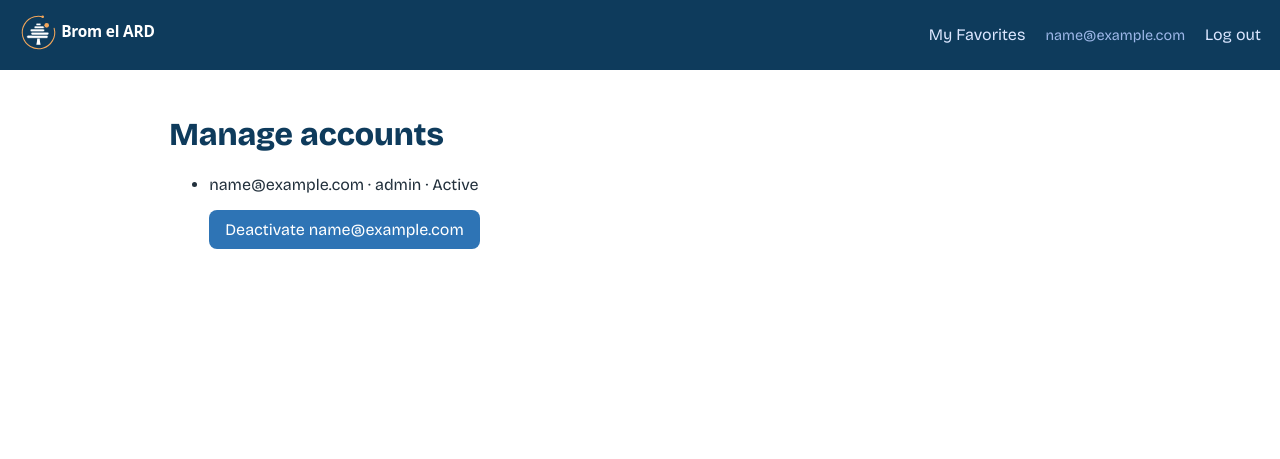
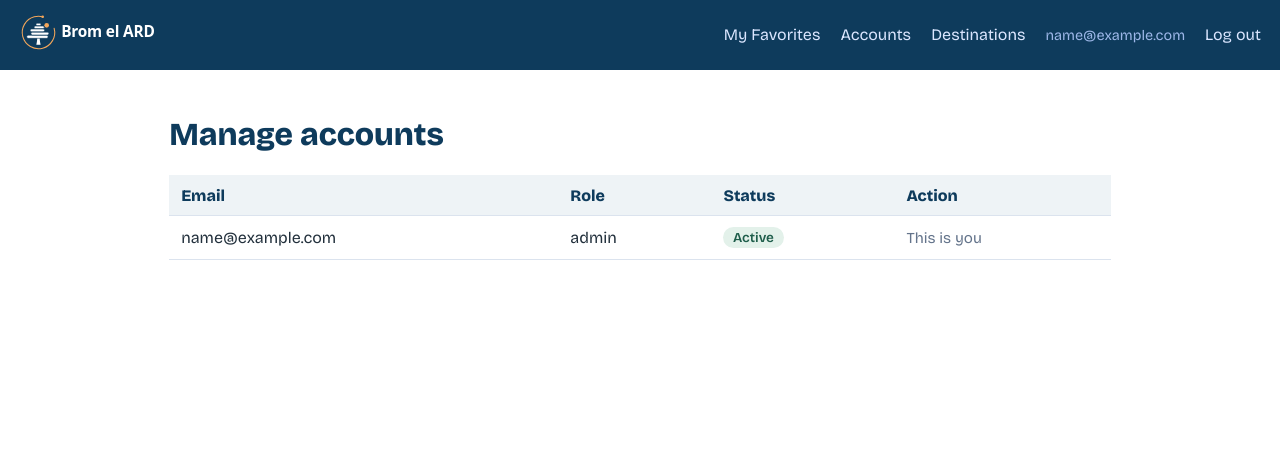
Before and after one commit to Domenico-Labaki/team-adr-project, a Flask app: page /admin/users in a window 1280 px wide. Shown: the top 459 px of the page. Run offline with Flask 3, Linux system fonts and the light colour scheme; the visitor is signed in with stand-in values (Sample User, id 1); tables that the repository leaves empty hold one stand-in row (values such as "Sample post"); some libraries are stand-ins or nearby versions.

Commit message:
B13: admin links in nav, accounts table with status badges, destinations cards and form styling

```diff
--- a/static/style.css
+++ b/static/style.css
@@ -171,3 +171,50 @@ button:disabled, .btn:disabled { opacity:.55; cursor:not-allowed; }
 /* Fields with an error get a red border (the error text under them says what is wrong,
    so colour is not the only signal) */
 .auth input[aria-invalid="true"] { border-color:var(--err); }
+
+/* ---------- B13: admin pages ---------- */
+/* Accounts table: full width, no double borders between cells */
+.admin-table { width:100%; border-collapse:collapse; margin-top:1rem; }
+/* Every cell: padding inside, a thin line under each row, text lined up at the top-left */
+.admin-table th, .admin-table td { padding:.65rem .75rem; border-bottom:1px solid var(--line);
+                                   text-align:left; vertical-align:middle; }
+/* Header row: light background and navy bold text so it reads as the column titles */
+.admin-table thead th { background:var(--bg); color:var(--navy); font-weight:700; }
+/* Light highlight on the row under the mouse, so it is easy to follow a row across */
+.admin-table tbody tr:hover { background:#f7f9fb; }
+/* Long emails may break onto a second line instead of pushing the table off the screen */
+.admin-table td:first-child { overflow-wrap:anywhere; }
+/* The forms in the Action cell take no extra space; the button is a bit smaller than page buttons */
+.admin-table form { margin:0; }
+.admin-table button { padding:.4rem .75rem; font-size:.9rem; overflow-wrap:anywhere; }
+
+/* Status badge: a small rounded "pill". The word (Active / Inactive) carries the meaning;
+   the colour is only an extra hint */
+.status { display:inline-block; padding:.15rem .6rem; border-radius:999px; font-size:.85rem; font-weight:600; }
+.status-active { background:#e3f1ea; color:var(--cedar); }   /* green for active */
+.status-inactive { background:#eceff3; color:#5b6470; }      /* grey for inactive */
+
+/* Phones: tighter cells and smaller text so all 4 columns still fit */
+@media (max-width:600px) {
+  .admin-table th, .admin-table td { padding:.5rem .4rem; font-size:.9rem; }
+}
+
+/* Destinations admin: each destination is a white "card" with a soft border */
+.admin-card { background:#fff; border:1px solid var(--line); border-radius:12px; padding:1rem 1.2rem; }
+/* The Featured badge sits in the middle of the heading line, with a small gap after the country */
+.admin-card h2 { margin-top:0; }   /* no extra browser gap above the title inside the card */
+.admin-card h2 .status { vertical-align:middle; margin-left:.4rem; }
+/* The form is one column: label, field, label, field, button, with even gaps between them */
+.admin-form { display:flex; flex-direction:column; gap:.4rem; }
+.admin-form label { font-weight:600; margin-top:.5rem; }
+/* Textarea and select: same look as the login fields; font-family:inherit because the browser
+   would otherwise use its own default font for these two elements */
+.admin-form textarea, .admin-form select { font-family:inherit; font-size:1rem; padding:.55rem .7rem;
+       border:1px solid var(--line); border-radius:8px; }
+/* The description box is tall enough for a paragraph and can only be resized up/down,
+   so the user cannot drag it wider than the card */
+.admin-form textarea { min-height:7rem; resize:vertical; line-height:1.5; }
+/* The select only needs to be as wide as "Yes"/"No", not the whole card */
+.admin-form select { align-self:flex-start; min-width:8rem; }
+/* The Save button keeps its natural width and sits under the fields */
+.admin-form button { align-self:flex-start; margin-top:.8rem; }
--- a/templates/admin/destinations.html
+++ b/templates/admin/destinations.html
@@ -3,10 +3,10 @@
 {% block content %}
 <h1>Manage destinations</h1>
 {% for destination in destinations %}
-  <section>
-    <h2>{{ destination.city }}, {{ destination.country }}</h2>
+  <section class="admin-card">
+    <h2>{{ destination.city }}, {{ destination.country }} {% if destination.is_featured %} <span class="status status-active">Featured</span> {% endif %}</h2>
     <form method="post"
-          action="{{ url_for('admin_destination_update', destination_id=destination.id) }}">
+          action="{{ url_for('admin_destination_update', destination_id=destination.id) }}" class="admin-form">
       <input type="hidden" name="csrf_token" value="{{ csrf_token() }}">
 
       <label for="description-{{ destination.id }}">Description</label>
--- a/templates/admin/users.html
+++ b/templates/admin/users.html
@@ -2,11 +2,23 @@
 {% block title %}Manage accounts{% endblock %}
 {% block content %}
 <h1>Manage accounts</h1>
-<ul>
+<table class="admin-table">
+  <thead>
+    <tr>
+      <th scope="col">Email</th>
+      <th scope="col">Role</th>
+      <th scope="col">Status</th>
+      <th scope="col">Action</th>
+    </tr>
+  </thead>
+  <tbody>
     {% for account in accounts %}
-    <li>
-      <p>{{ account.normalized_email }} · {{ account.role }}
-        · {{ "Active" if account.is_active else "Inactive" }}</p>
+      <tr>
+        <td>{{ account.normalized_email }}</td>
+        <td>{{ account.role }}</td>
+        <td><span class="status {{ 'status-active' if account.is_active else 'status-inactive'}}">{{ "Active" if account.is_active else "Inactive" }}</span></td>
+        <td>
+          {% if account.id != current_user.id %}
             <form method="post" action="{{ url_for('admin_user_status', user_id=account.id) }}">
               <input type="hidden" name="csrf_token" value="{{ csrf_token() }}">
               <button type="submit" name="status"
@@ -14,9 +26,14 @@
                 {{ "Deactivate" if account.is_active else "Activate" }} {{ account.normalized_email }}
               </button>
             </form>
-    </li>
           {% else %}
-    <li>No accounts found.</li>
+            <span class="hint">This is you</span>
+          {% endif %}
+        </td>
+      </tr>
+    {% else %}
+      <tr> <td colspan="4"> No accounts found. </td> </tr>
     {% endfor %}
-</ul>
+  </tbody>
+</table>
 {% endblock %}
--- a/templates/base.html
+++ b/templates/base.html
@@ -21,6 +21,10 @@
     <nav aria-label="Main navigation">
       {% if current_user %}
         <a href="{{ url_for('favorites') }}">My Favorites</a>
+        {% if current_user.role == "admin" %}
+          <a href="{{ url_for('admin_users') }}">Accounts</a>
+          <a href="{{ url_for('admin_destinations') }}">Destinations</a>
+        {% endif %}
         <span class="who">{{ current_user.normalized_email }}</span>
         <form method="POST" action="{{ url_for('logout') }}" class="nav-logout">
           <input type="hidden" name="csrf_token" value="{{ csrf_token() }}">
```
Lines whose indentation alone changed are shown as unchanged.
